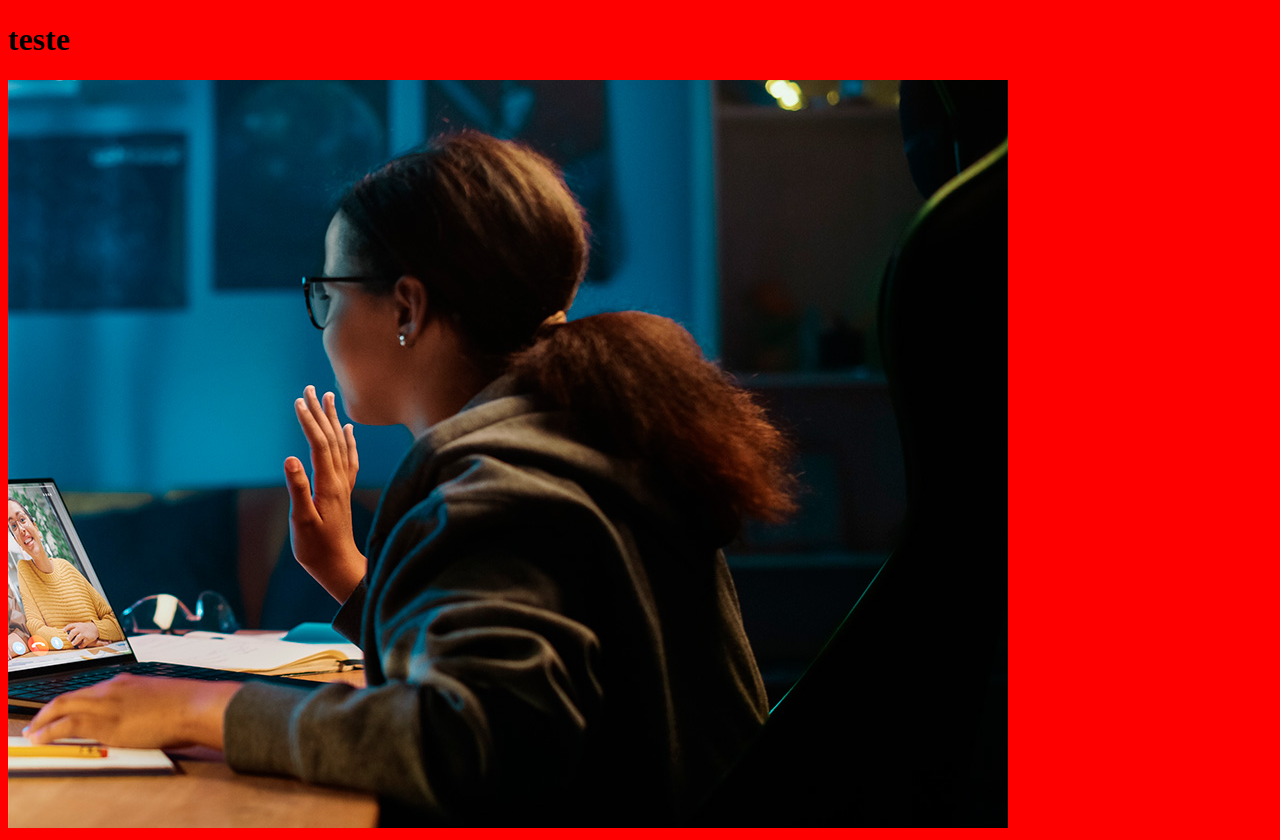
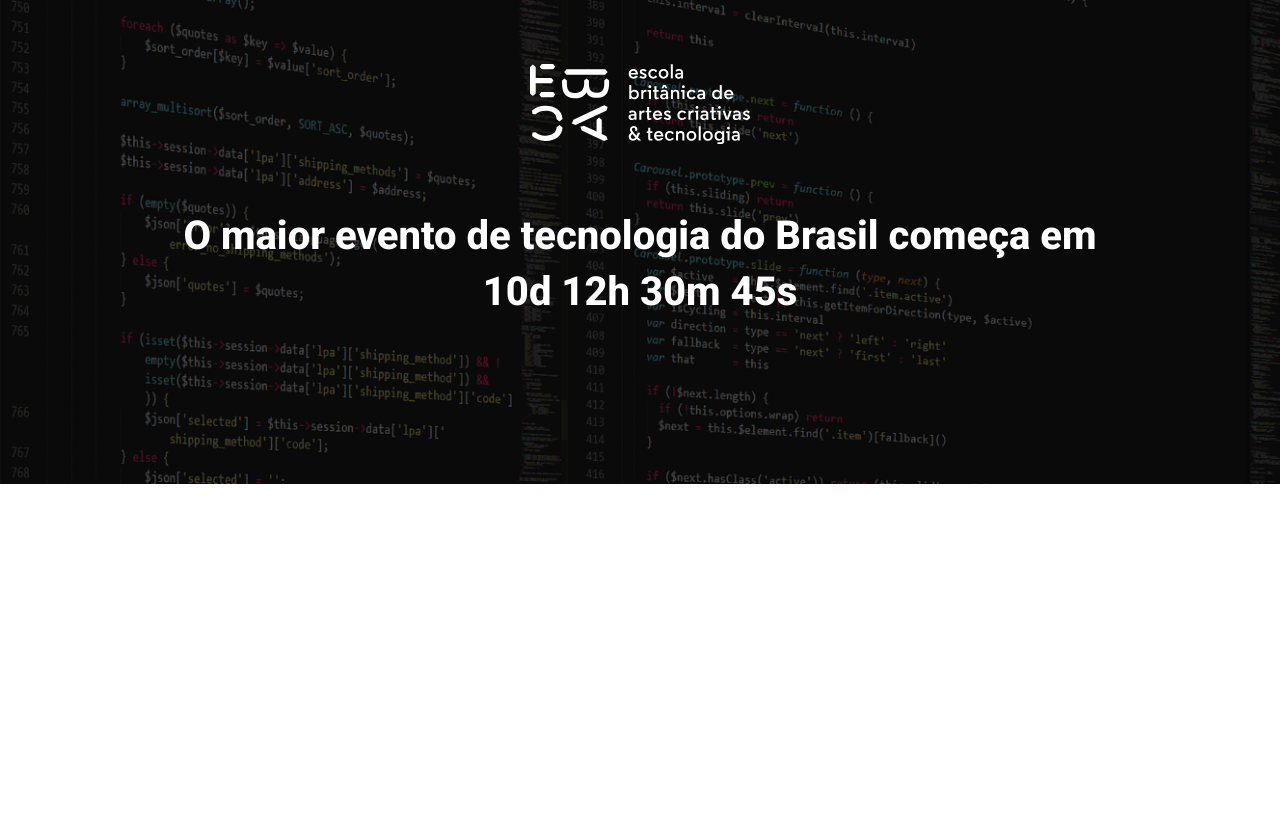
Before and after one commit to EmersonAraujonb/ebac_tech_talks, a website built with Parcel: page src/index.html in a window 1280 px wide. After the commit the page ends 800 px from the top, so only its background shows below. Built offline with nearby package versions, Linux system fonts and the light colour scheme.

Commit message:
criando o hero

```diff
--- a/src/index.html
+++ b/src/index.html
@@ -3,12 +3,21 @@
 <head>
     <meta charset="UTF-8">
     <meta name="viewport" content="width=device-width, initial-scale=1.0">
-    <title>Document</title>
+    <title>EBAC tech talks</title>
+    <link rel="preconnect" href="https://fonts.googleapis.com">
+    <link rel="preconnect" href="https://fonts.gstatic.com" crossorigin>
+    <link href="https://fonts.googleapis.com/css2?family=Roboto:ital,wght@0,100..900;1,100..900&display=swap" rel="stylesheet">
     <link rel="stylesheet" href="./styles/main.scss">
 </head>
 <body>
-    <h1>teste</h1>
-    <img src="./images/backend.png" alt="backend">
+    <header class="hero">
+        <div class="container">
+            <img class="hero__logo" src="./images/ebac_logo.svg" alt="logo EBAC" class="logo">
+            <p class="hero__text">
+                O maior evento de tecnologia do Brasil começa em 10d 12h 30m 45s
+            </p>
+        </div>
+    </header>
 
     <script src="./scripts/main.js"></script>
 </body>
--- /dev/null
+++ b/src/styles/_hero.scss
@@ -0,0 +1,51 @@
+.hero {
+    padding-top: 64px;
+    padding-bottom: 100px;
+    background-image: url(../images/fundo.png);
+    background-repeat: no-repeat;
+    background-size: cover;
+    position: relative;
+
+    .container {
+        position: relative;
+        z-index: 1;
+    }
+
+    &::before {
+        position: absolute;
+        top: 0;
+        left: 0;
+        width: 100%;
+        height: 100%;
+        background-color: rgba(0, 0, 0, 0.641);
+        content: "";
+    }
+
+    &__text {
+        padding-top: 64px;
+        padding-bottom: 64px;
+        font-size: 40px;
+        line-height: 56px;
+        font-weight: 800;
+        text-align: center;
+    }
+
+    &__logo {
+        margin: 0 auto;
+        height: 80px;
+        display: block;
+    }
+
+    @media (max-width: 640px) {
+        padding: 40px 0;
+
+        &__logo {
+            height: 40px;
+        }
+
+        &__text {
+            font-size: 22px;
+            line-height: 24px;
+        }
+    }
+}
--- a/src/styles/main.scss
+++ b/src/styles/main.scss
@@ -1,3 +1,23 @@
-body {
-    background-color: red;
+@use 'hero';
+
+* {
+    margin: 0;
+    padding: 0;
+    box-sizing: border-box;
+    font-family: 'Roboto', sans-serif;
+    color: #fff;
 }
+
+.container {
+    max-width: 960px;
+    width: 100%;
+    margin: 0 auto;
+
+    @media (max-width: 640px) {
+        max-width: 80%;
+    }
+
+    @media (max-width: 1024px) {
+        max-width: 90%;
+    }
+}
```
